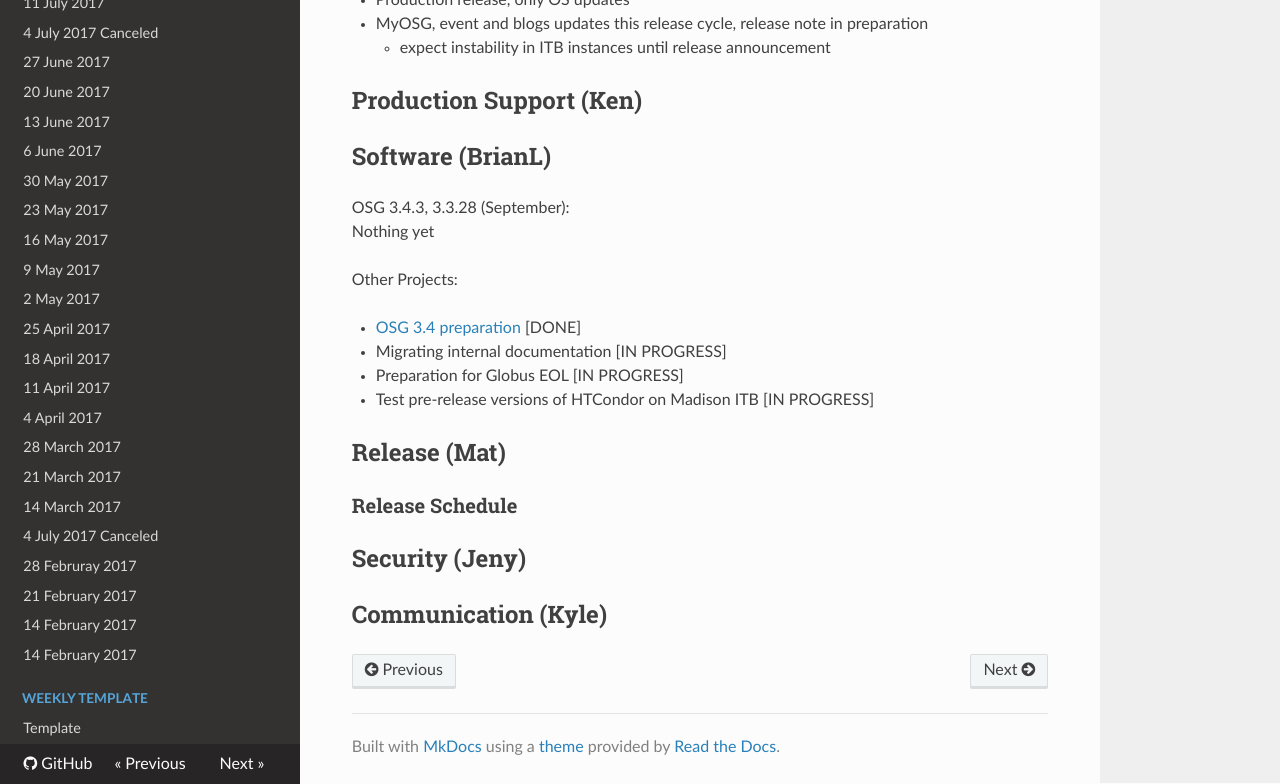
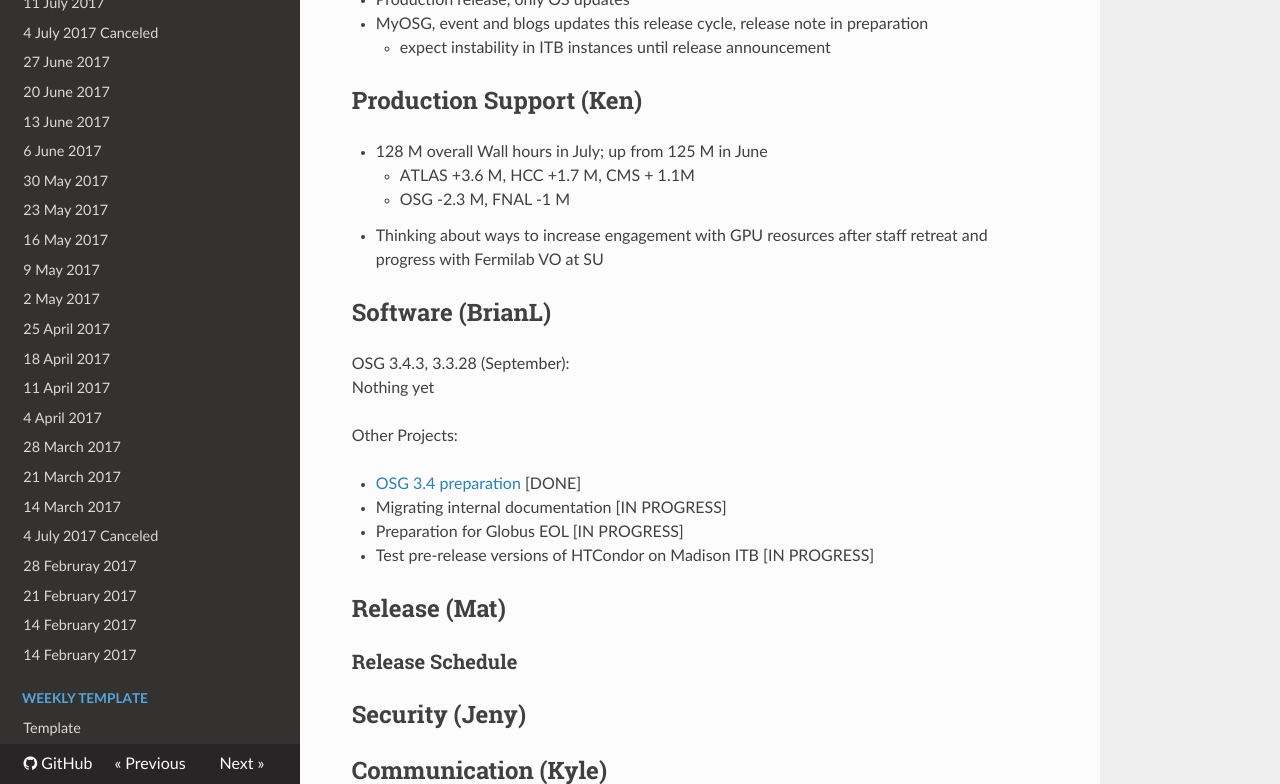
Before and after one commit to zsshah/production, an MkDocs documentation site: the page built from docs/WeeklyMinutes/01August2017.md, in a window 1280 px wide and 900 px high, scrolled down 1455 px, cut to the strip 116-900 px from the top of the window. Built offline with MkDocs 1.6.1, drawn with Linux system fonts in a browser that asks for light colours; nearby versions of some CDN libraries; old or Windows-style settings are respelled for this version of MkDocs.

Commit message:
Update 01August2017.md

```diff
--- a/docs/WeeklyMinutes/01August2017.md
+++ b/docs/WeeklyMinutes/01August2017.md
@@ -36,6 +36,11 @@
       * expect instability in ITB instances until release announcement
 
 ## Production Support (Ken)
+   * 128 M overall Wall hours in July; up from 125 M in June
+      - ATLAS +3.6 M, HCC +1.7 M, CMS + 1.1M
+      - OSG -2.3 M, FNAL -1 M
+   * Thinking about ways to increase engagement with GPU reosurces after staff retreat and progress with Fermilab VO at SU
+
 
 ## Software (BrianL)
 
```
